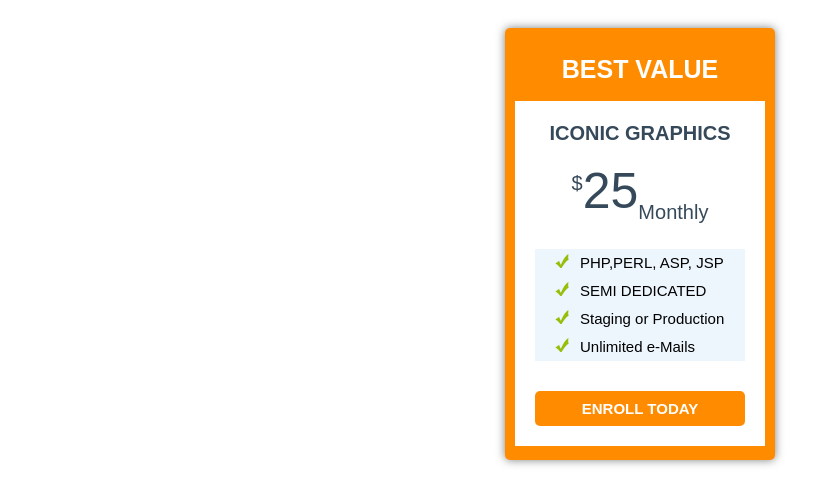
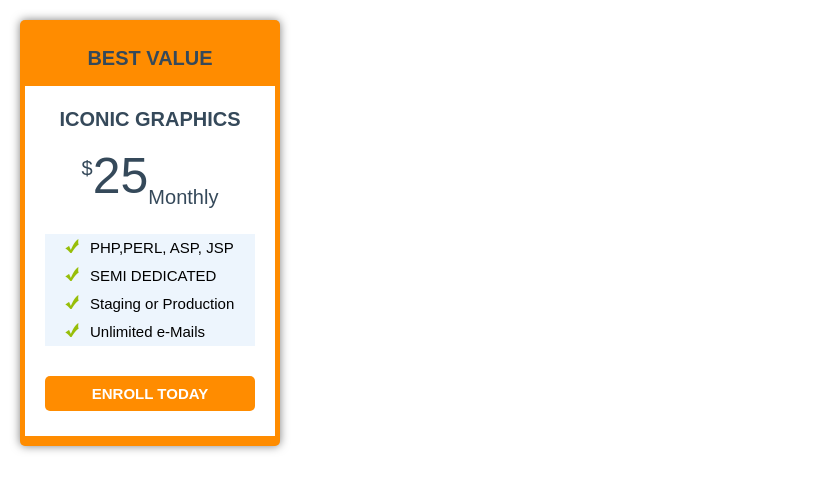
Before and after one commit to alinalukashevich97/html-course-homework-lukashevich, a plain HTML site: page lesson-10-layouts/task1.html in a window 1280 px wide. Shown: the whole page, without its empty margins (0-830 px from the left). Drawn offline with Linux system fonts and the light colour scheme.

Commit message:
Fix lesson 10 comments

```diff
--- a/lesson-10-layouts/style1.css
+++ b/lesson-10-layouts/style1.css
@@ -1,21 +1,19 @@
 body {
-  margin-inline: initial;
   text-align: center;
   font-family: Arial;
-  display: flex;
-  justify-content: center;
+  margin: 0 auto;
+  padding: 0;
+  box-sizing: border-box;
 }
 
 .container {
   background-color: darkorange;
   color: black;
   width: 250px;
-  height: 412px;
   padding: 10px 5px;
   margin: 20px;
   border-radius: 5px;
   box-shadow: 0 0 10px rgba(0,0,0,0.5);
-  padding: 10px;
 }
 
 h1 {
@@ -32,7 +30,7 @@ h2 {
 .container2 {
   display: block;
   background-color: white;
-  padding: 5px 20px 20px;
+  padding: 5px 20px 25px;
 }
 
 p {
@@ -77,7 +75,7 @@ li {
   height: 100%;
 }
 
-.container3 {
+.link-conteiner {
   background-color: darkorange;
   min-width: 100%;
   height: 35px;
--- a/lesson-10-layouts/task1.html
+++ b/lesson-10-layouts/task1.html
@@ -7,7 +7,7 @@
 </head>
 <body>
   <div class="container">
-    <h1>BEST VALUE</h1>
+    <h2>BEST VALUE</h2>
     <div class="container2">
       <h2>ICONIC GRAPHICS</h2>
       <p><sup>$</sup>25<sub>Monthly</sub></p>
@@ -29,7 +29,7 @@
           <span class="list-text">Unlimited e-Mails</span>
         </li>
       </ul>
-      <div class="container3">
+      <div class="link-conteiner">
         <a href="">ENROLL TODAY</a>
       </div>
     </div>
```
